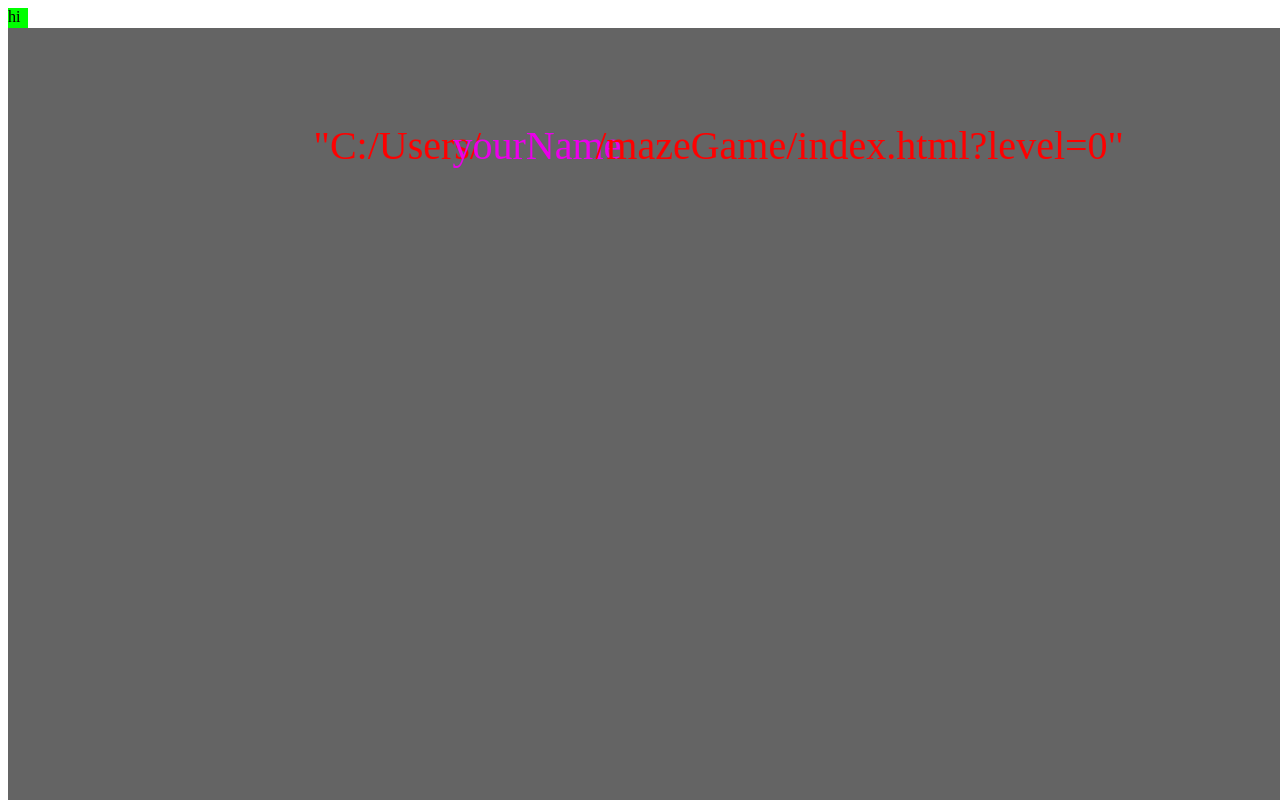
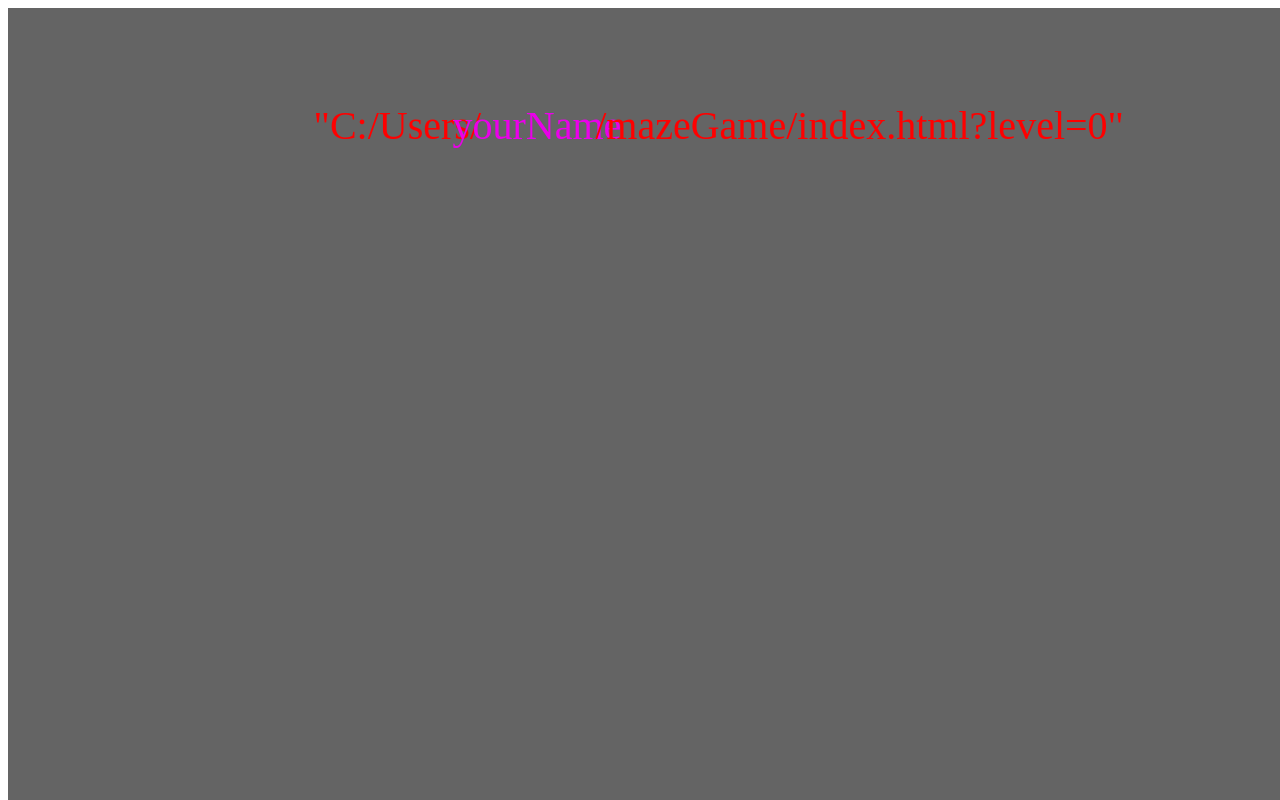
Before and after one commit to SapphireJudah52213/MazeGame, a plain HTML site: page index.html in a window 1280 px wide. Shown: the top 800 px of the page. Drawn offline with Linux system fonts and the light colour scheme.

Commit message:
Update and rename index2.html to index.html

```diff
--- a/index2.html
+++ b/index.html
@@ -4,9 +4,6 @@
 <link rel="stylesheet" href="style2.css">
 </head>
 <body>
-
-<div style="height:20px;width:20px;background:lime;">hi</div>
-
 <script src="game.js"></script>
 </body>
 </html>
```
